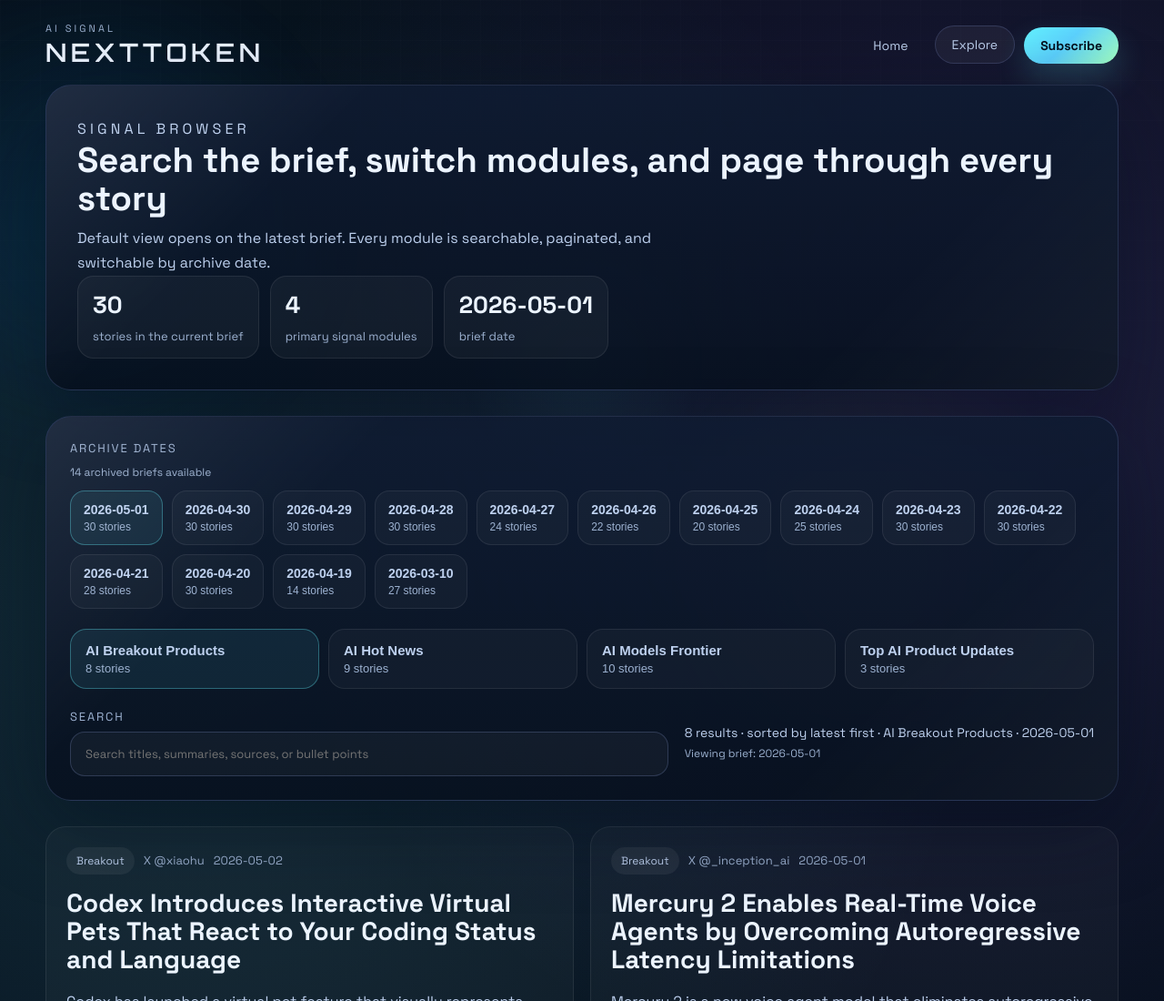
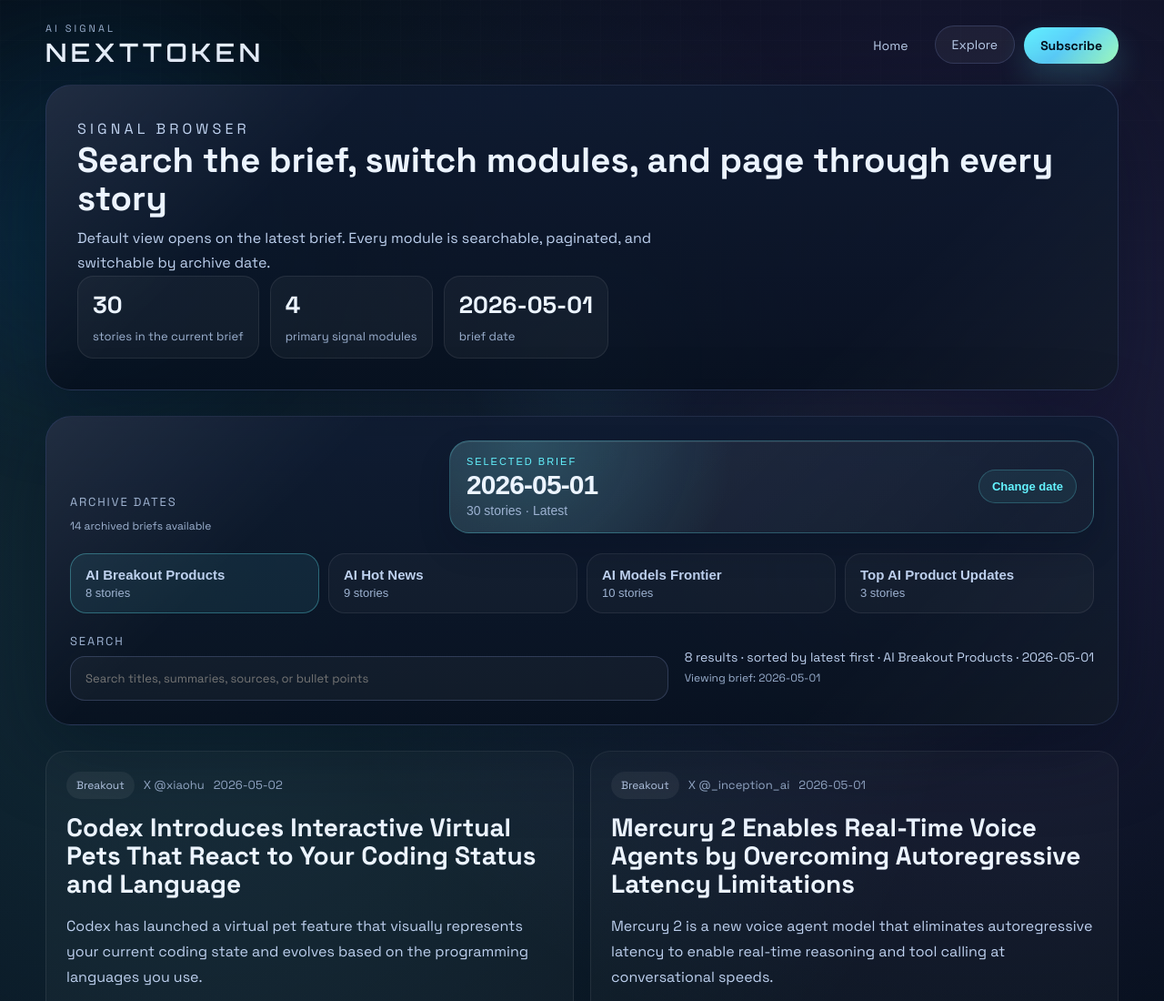
Before and after one commit to haolinwang819-boop/ai-news-site, a plain HTML site: page website/explore.html in a window 1280 px wide. Shown: the top 1100 px of the page at 91% size. Drawn offline with Linux system fonts and the light colour scheme.

Commit message:
Improve archive date picker

```diff
--- a/website/app.js
+++ b/website/app.js
@@ -88,23 +88,90 @@
     });
   }
 
-  function createDigestTabs(container, activeDate, onClick) {
+  function createDigestPicker(container, activeDate, onClick) {
     if (!container) return;
-    container.innerHTML = digests
+    const activeDigest = getDigest(activeDate);
+    const latestDate = (digests[0] && digests[0].date) || defaultDigestDate;
+    const menuId = "archive-date-menu";
+
+    container.innerHTML = `
+      <div class="date-picker" data-date-picker>
+        <button
+          class="date-picker__button"
+          type="button"
+          aria-expanded="false"
+          aria-controls="${menuId}"
+        >
+          <span class="date-picker__copy">
+            <span class="date-picker__eyebrow">Selected brief</span>
+            <strong>${escapeHtml(activeDigest.date || activeDate || "")}</strong>
+            <span>${Number(activeDigest.totalCount || 0)} stories${activeDigest.date === latestDate ? " · Latest" : ""}</span>
+          </span>
+          <span class="date-picker__action">Change date</span>
+        </button>
+        <div class="date-picker__menu" id="${menuId}" role="listbox" hidden>
+          <div class="date-picker__menu-header">
+            <span>Choose archive date</span>
+            <span>${digests.length} briefs</span>
+          </div>
+          <div class="date-picker__options">
+            ${digests
               .map((digest) => {
-        const activeClass = digest.date === activeDate ? " date-tab--active" : "";
+                const activeClass = digest.date === activeDate ? " date-option--active" : "";
                 return `
-          <button class="date-tab${activeClass}" type="button" data-digest-date="${escapeHtml(digest.date)}">
+                  <button
+                    class="date-option${activeClass}"
+                    type="button"
+                    role="option"
+                    aria-selected="${digest.date === activeDate ? "true" : "false"}"
+                    data-digest-date="${escapeHtml(digest.date)}"
+                  >
                     <strong>${escapeHtml(digest.date)}</strong>
                     <span>${digest.totalCount} stories</span>
                   </button>
                 `;
               })
-      .join("");
+              .join("")}
+          </div>
+        </div>
+      </div>
+    `;
+
+    const picker = container.querySelector("[data-date-picker]");
+    const trigger = container.querySelector(".date-picker__button");
+    const menu = container.querySelector(".date-picker__menu");
+
+    function setOpen(isOpen) {
+      if (!trigger || !menu) return;
+      trigger.setAttribute("aria-expanded", String(isOpen));
+      menu.hidden = !isOpen;
+    }
+
+    trigger?.addEventListener("click", () => {
+      const isOpen = trigger.getAttribute("aria-expanded") === "true";
+      setOpen(!isOpen);
+    });
 
     container.querySelectorAll("[data-digest-date]").forEach((button) => {
       button.addEventListener("click", () => onClick(button.dataset.digestDate));
     });
+
+    if (container._datePickerOutsideClick) {
+      document.removeEventListener("click", container._datePickerOutsideClick);
+    }
+
+    container._datePickerOutsideClick = (event) => {
+      if (!picker || picker.contains(event.target)) return;
+      setOpen(false);
+    };
+    document.addEventListener("click", container._datePickerOutsideClick);
+
+    container.onkeydown = (event) => {
+      if (event.key === "Escape") {
+        setOpen(false);
+        trigger?.focus();
+      }
+    };
   }
 
   function logoMarkup(item, className) {
@@ -535,7 +602,7 @@
 
       updateExploreUrl(state);
       renderDigestHeroStats(document.getElementById("explore-hero-stats"), digest);
-      createDigestTabs(dateTabs, state.date, (digestDate) => {
+      createDigestPicker(dateTabs, state.date, (digestDate) => {
         const nextDigest = getDigest(digestDate);
         state = {
           date: nextDigest.date || defaultDigestDate,
--- a/website/explore.html
+++ b/website/explore.html
@@ -15,7 +15,7 @@
   <meta name="twitter:card" content="summary">
   <meta name="twitter:title" content="NextToken Archive | Explore Daily AI News">
   <meta name="twitter:description" content="Search the daily AI news archive by date, module, story, source, and summary.">
-  <link rel="stylesheet" href="./styles.css">
+  <link rel="stylesheet" href="./styles.css?v=20260503-archive-picker">
 </head>
 <body data-page="explore">
   <div class="ambient ambient-a"></div>
@@ -85,6 +85,6 @@
   </footer>
 
   <script src="./data/site-data.js"></script>
-  <script src="./app.js"></script>
+  <script src="./app.js?v=20260503-archive-picker"></script>
 </body>
 </html>
--- a/website/styles.css
+++ b/website/styles.css
@@ -858,42 +858,162 @@ a {
 
 .archive-rail {
   display: grid;
-  gap: 12px;
+  grid-template-columns: minmax(180px, 0.36fr) minmax(280px, 0.64fr);
+  align-items: end;
+  gap: 18px;
   margin-bottom: 22px;
 }
 
 .date-tabs {
-  display: flex;
-  flex-wrap: wrap;
-  gap: 10px;
+  position: relative;
+  min-width: 0;
 }
 
-.date-tab {
+.date-picker {
+  position: relative;
+}
+
+.date-picker__button {
+  width: 100%;
+  display: flex;
+  align-items: center;
+  justify-content: space-between;
+  gap: 18px;
+  border: 1px solid rgba(100, 243, 255, 0.26);
+  border-radius: 22px;
+  background:
+    radial-gradient(circle at 12% 0%, rgba(100, 243, 255, 0.18), transparent 36%),
+    linear-gradient(135deg, rgba(255, 255, 255, 0.08), rgba(255, 255, 255, 0.025));
+  color: var(--muted-strong);
+  padding: 16px 18px;
+  text-align: left;
+  cursor: pointer;
+  box-shadow: inset 0 1px 0 rgba(255, 255, 255, 0.08), 0 16px 34px rgba(2, 10, 24, 0.2);
+  transition: transform 180ms ease, border-color 180ms ease, background 180ms ease, box-shadow 180ms ease;
+}
+
+.date-picker__button:hover,
+.date-picker__button[aria-expanded="true"] {
+  transform: translateY(-1px);
+  border-color: rgba(100, 243, 255, 0.54);
+  box-shadow: inset 0 1px 0 rgba(255, 255, 255, 0.1), 0 20px 42px rgba(100, 243, 255, 0.12);
+}
+
+.date-picker__copy {
+  display: grid;
+  gap: 3px;
+  min-width: 0;
+}
+
+.date-picker__eyebrow {
+  color: var(--cyan);
+  font-size: 11px;
+  letter-spacing: 0.18em;
+  text-transform: uppercase;
+}
+
+.date-picker__copy strong {
+  display: block;
+  color: var(--text);
+  font-size: clamp(22px, 3vw, 30px);
+  letter-spacing: -0.03em;
+}
+
+.date-picker__copy span:last-child {
+  display: block;
+  color: var(--muted);
+  font-size: 14px;
+}
+
+.date-picker__action {
+  flex: 0 0 auto;
+  display: inline-flex;
+  align-items: center;
+  justify-content: center;
+  border: 1px solid rgba(100, 243, 255, 0.22);
+  border-radius: 999px;
+  padding: 10px 14px;
+  color: var(--cyan);
+  font-size: 13px;
+  font-weight: 700;
+  white-space: nowrap;
+  background: rgba(100, 243, 255, 0.07);
+}
+
+.date-picker__menu {
+  position: absolute;
+  top: calc(100% + 10px);
+  right: 0;
+  z-index: 20;
+  width: min(560px, calc(100vw - 40px));
+  max-height: 390px;
+  overflow: hidden;
+  border: 1px solid rgba(100, 243, 255, 0.26);
+  border-radius: 22px;
+  background: rgba(7, 14, 28, 0.98);
+  box-shadow: 0 28px 70px rgba(0, 0, 0, 0.45);
+  backdrop-filter: blur(18px);
+}
+
+.date-picker__menu[hidden] {
+  display: none;
+}
+
+.date-picker__menu-header {
+  display: flex;
+  align-items: center;
+  justify-content: space-between;
+  gap: 12px;
+  padding: 14px 16px;
+  color: var(--muted);
+  border-bottom: 1px solid rgba(255, 255, 255, 0.08);
+  font-size: 12px;
+  letter-spacing: 0.13em;
+  text-transform: uppercase;
+}
+
+.date-picker__options {
+  display: grid;
+  grid-template-columns: repeat(2, minmax(0, 1fr));
+  gap: 10px;
+  max-height: 318px;
+  overflow: auto;
+  padding: 12px;
+}
+
+.date-option {
   border: 1px solid rgba(255, 255, 255, 0.08);
   border-radius: 16px;
-  background: rgba(255, 255, 255, 0.03);
+  background: rgba(255, 255, 255, 0.035);
   color: var(--muted-strong);
-  padding: 12px 14px;
+  padding: 12px 13px;
   text-align: left;
   cursor: pointer;
   transition: transform 180ms ease, border-color 180ms ease, background 180ms ease;
 }
 
-.date-tab strong {
+.date-option:hover {
+  transform: translateY(-1px);
+  border-color: rgba(100, 243, 255, 0.28);
+  background: rgba(100, 243, 255, 0.07);
+}
+
+.date-option strong {
   display: block;
   margin-bottom: 4px;
-  font-size: 14px;
+  color: var(--text);
+  font-size: 15px;
 }
 
-.date-tab span {
+.date-option span {
   display: block;
   color: var(--muted);
   font-size: 12px;
 }
 
-.date-tab--active {
-  background: rgba(100, 243, 255, 0.08);
-  border-color: rgba(100, 243, 255, 0.32);
+.date-option--active {
+  background: rgba(100, 243, 255, 0.11);
+  border-color: rgba(100, 243, 255, 0.48);
 }
 
 .search-shell {
@@ -1029,6 +1149,10 @@ a {
     width: 100%;
     min-width: 0;
   }
+
+  .archive-rail {
+    grid-template-columns: 1fr;
+  }
 }
 
 @media (max-width: 720px) {
@@ -1112,9 +1236,30 @@ a {
   }
 
   .module-tab,
-  .date-tab,
+  .date-picker__button,
   .chip {
     width: 100%;
+  }
+
+  .date-picker__button {
+    align-items: stretch;
+    flex-direction: column;
+  }
+
+  .date-picker__action {
+    width: 100%;
+  }
+
+  .date-picker__menu {
+    position: static;
+    left: 0;
+    right: auto;
+    width: 100%;
+    margin-top: 10px;
+  }
+
+  .date-picker__options {
+    grid-template-columns: 1fr;
   }
 
   .results-grid {
```
Also changed, not shown: website/index.html (+2 -2 lines). Lines whose indentation alone changed are shown as unchanged.
